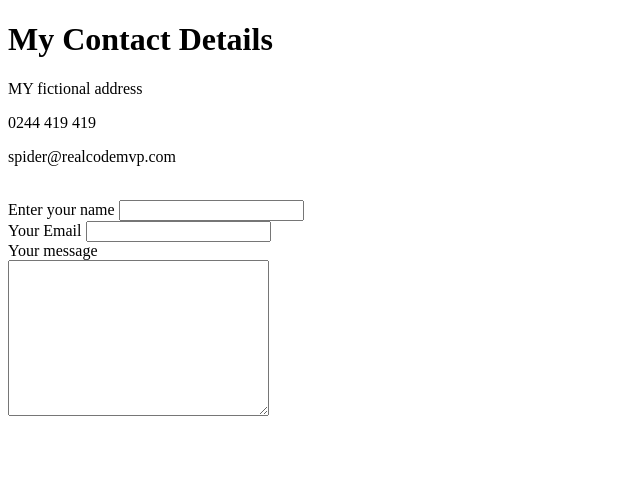
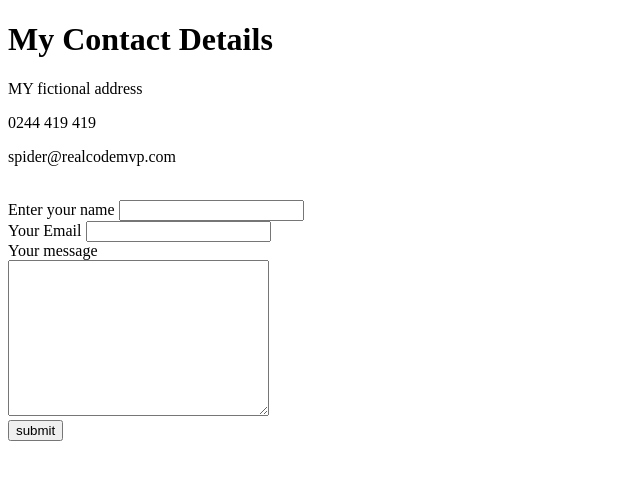
Before and after one commit to SethMegbetor/morningPersonalPortfolio, a plain HTML site: page contact.html in a window 1280 px wide. Shown: the whole page, without its empty margins (0-640 px from the left). Drawn offline with Linux system fonts and the light colour scheme.

Commit message:
added tabel

```diff
--- a/contact.html
+++ b/contact.html
@@ -22,6 +22,8 @@
     <label for="">Your message</label>
     <br>
     <textarea name="" id="" cols="30" rows="10"></textarea>
+    <br>
+    <input type="submit" value="submit">
   </form>
 </body>
 </html>
```
